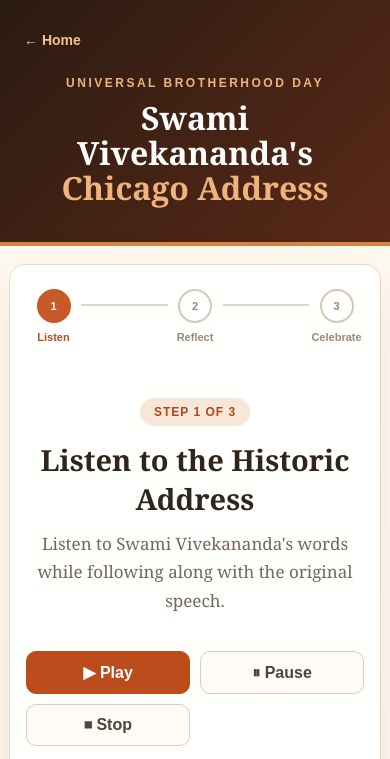
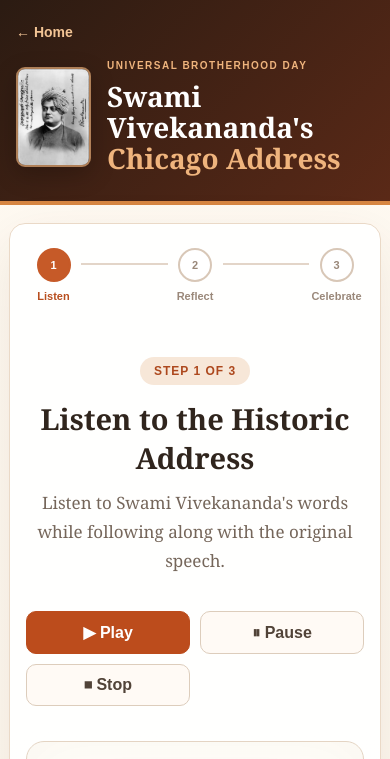
Before and after one commit to kuntalviv/rkmhyd_selfie, a plain HTML site: page content.html in a window 390 px wide. Shown: the top 759 px of the page. Drawn offline with Linux system fonts and the light colour scheme.

Commit message:
Added Swamiji Photo to Main flow Header, also updated share link

```diff
--- a/app.js
+++ b/app.js
@@ -903,10 +903,10 @@ selfie_btn.addEventListener("click", async () => {
 
               await navigator.share({
                 title: "Universal Brotherhood Day",
-                text: "I celebrated Universal Brotherhood Day with Ramakrishna Math Hyderabad.",
+                text: "I participated in the Universal Brotherhood Day campaign organized by Ramakrishna Math, Hyderabad. Join me in celebrating Swami Vivekananda's message of universal brotherhood!",
+                url: "https://kuntalviv.github.io/rkmhyd_selfie/",
                 files: [file]
               });
-
             } catch (error) {
 
               console.log(
--- a/content.html
+++ b/content.html
@@ -19,12 +19,20 @@
          PAGE HEADER
     =================================================== -->
 
-    <header class="site-header">
-        <div class="header-inner">
+<header class="site-header">
+    <div class="header-inner">
 
-            <a href="./" class="home-link">
-                ← Home
-            </a>
+        <a href="./" class="home-link">
+            ← Home
+        </a>
+
+        <div class="header-hero">
+
+            <img
+                src="./swamiji_chicago_header.jpg"
+                alt="Swami Vivekananda"
+                class="header-swami"
+            >
 
             <div class="header-title">
                 <span class="header-kicker">
@@ -38,8 +46,9 @@
             </div>
 
         </div>
-    </header>
 
+    </div>
+</header>
 
     <!-- ==================================================
          MAIN
--- a/style.css
+++ b/style.css
@@ -69,6 +69,9 @@ button:disabled {
     margin: 0 auto;
 }
 
+
+/* HOME LINK */
+
 .home-link {
     display: inline-block;
 
@@ -87,8 +90,46 @@ button:disabled {
     color: white;
 }
 
+
+/* IMAGE + TITLE */
+
+.header-hero {
+    display: flex;
+    align-items: center;
+    justify-content: center;
+
+    gap: 28px;
+
+    max-width: 850px;
+    margin: 0 auto;
+}
+
+
+/* SWAMIJI IMAGE */
+
+.header-swami {
+    width: 110px;
+    height: 140px;
+
+    object-fit: cover;
+    object-position: top center;
+
+    flex-shrink: 0;
+
+    border-radius: 12px;
+
+    border: 2px solid rgba(239, 180, 125, 0.65);
+
+    box-shadow:
+        0 8px 25px
+        rgba(0, 0, 0, 0.22);
+}
+
+
+/* TITLE */
+
 .header-title {
-    text-align: center;
+    text-align: left;
 }
 
 .header-kicker {
@@ -117,6 +158,39 @@ button:disabled {
     color: #efb47d;
 }
 
+
+/* MOBILE */
+
+@media (max-width: 600px) {
+
+    .site-header {
+        padding: 20px 16px 28px;
+    }
+
+    .home-link {
+        margin-bottom: 20px;
+    }
+
+    .header-hero {
+        gap: 16px;
+    }
+
+    .header-swami {
+        width: 75px;
+        height: 100px;
+
+        border-radius: 9px;
+    }
+
+    .header-title h1 {
+        font-size: 28px;
+    }
+
+    .header-kicker {
+        font-size: 10px;
+        letter-spacing: 1.5px;
+    }
+}
 
 /* =========================================================
    PAGE SHELL
```
Also changed, not shown: swamiji_chicago_header.jpg (added).
